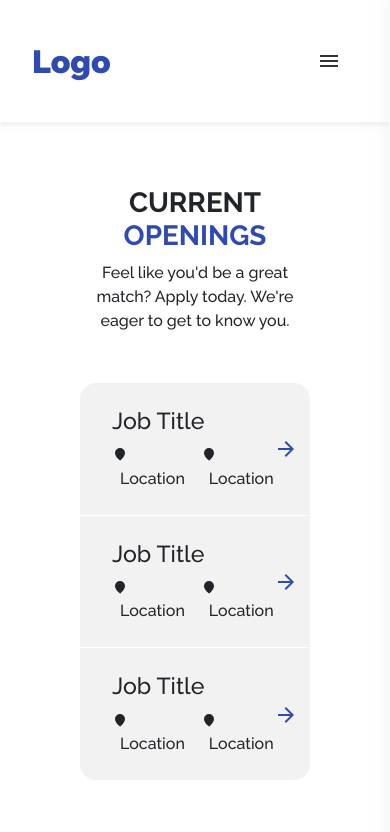
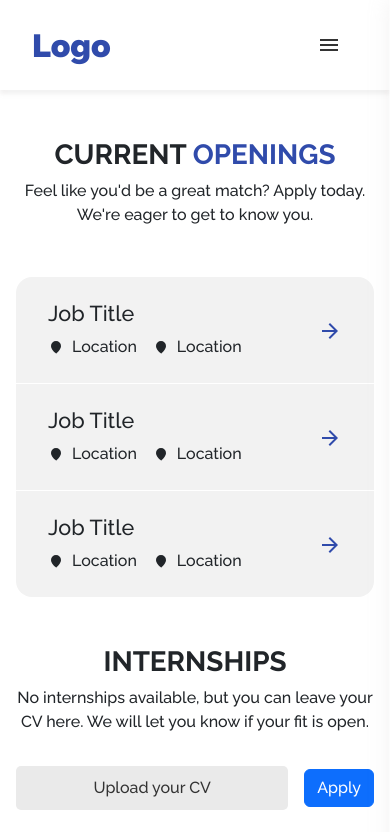
Before and after one commit to anishrajpandey/Systematic-software, a React (Create React App) app: page /career in a window 390 px wide. Shown: the top 832 px of the page. Built offline with nearby package versions, Linux system fonts and the light colour scheme.

Commit message:
Update JobCard component and Career page CSS

```diff
--- a/src/components/JobCard/JobCard.js
+++ b/src/components/JobCard/JobCard.js
@@ -5,7 +5,7 @@ const JobCard = () => {
   return (
     <div className="jobContainer">
       <div>
-        <h3>Job Title</h3>
+        <h4>Job Title</h4>
         <div className="jobDescriptionItems">
           <div>
             <svg
@@ -50,7 +50,7 @@ const JobCard = () => {
         </div>
       </div>
       <div className="arrowBlue">
-        <img src="/bluearrow.svg" alt="arrow" height={24} width={24}  />
+        <img src="/bluearrow.svg" alt="arrow" height={24} width={24} />
       </div>
       {/* <svg
         xmlns="http://www.w3.org/2000/svg"
--- a/src/components/JobCard/index.css
+++ b/src/components/JobCard/index.css
@@ -12,6 +12,8 @@
   flex-direction: row;
   display: flex;
   gap: 1rem;
+  flex-wrap: wrap;
+  margin-right: 2rem;
 }
 .jobContainer .arrowBlue {
   transition: all 200ms ease;
--- a/src/components/global/nav/nav.css
+++ b/src/components/global/nav/nav.css
@@ -181,6 +181,6 @@ img.handshake {
 }
 @media screen and (max-width: 768px){
   .fcontainer {
-    padding: 2em 2em;
+    padding: 1em 2em;
   }
 }
--- a/src/pages/Career/Career.js
+++ b/src/pages/Career/Career.js
@@ -28,12 +28,7 @@ export default function Career() {
       <NavBar />
       <section id="contact" className="career">
         <div className="headingsContainer">
-          <h1
-            style={{
-              textTransform: "uppercase",
-              fontWeight: "bold",
-            }}
-          >
+          <h1 className="headingTitle">
             Current <span className="headingTextBlue">Openings</span>
           </h1>
           <p>
@@ -55,30 +50,15 @@ export default function Career() {
           ))}
         </div>
         <div className="headingsContainer">
-          <h1
-            style={{
-              textTransform: "uppercase",
-              fontWeight: "bold",
-            }}
-          >
-            Internships
-          </h1>
+          <h1 className="headingTitle">Internships</h1>
           <p>
             No internships available, but you can leave your CV here. We will
             let you know if your fit is open.
           </p>
 
           <div
-            style={{
-              display: "flex",
-              flexDirection: "row",
-              justifyContent: "center",
-              alignItems: "center",
-              marginInline: "auto",
-              gap: "1rem",
-              maxWidth: "60%",
-              marginTop: "2rem",
-            }}
+            className="uploadCvContainer"
+
           >
             <FileInput placeholder="Upload your CV" />
             <a href="/contact" className="btn btn-primary">
--- a/src/pages/Career/career.css
+++ b/src/pages/Career/career.css
@@ -19,6 +19,28 @@
   background-color: var(--white);
   /* margin-top: 1rem; */
 }
+.headingTitle {
+  text-transform: uppercase;
+  font-weight: bold;
+}
 .headingTextBlue {
   color: var(--primary);
 }
+.uploadCvContainer {
+  display: flex;
+  flex-direction: row;
+  justify-content: center;
+  align-items: center;
+  margin-inline: auto;
+  max-width: 70%;
+  margin-top: 2rem;
+  gap: 1rem;
+}
+@media screen and (max-width: 768px) {
+  .career {
+    padding: 0 1rem;
+  }
+  .uploadCvContainer {
+    max-width: 100%;
+  }
+}
```
